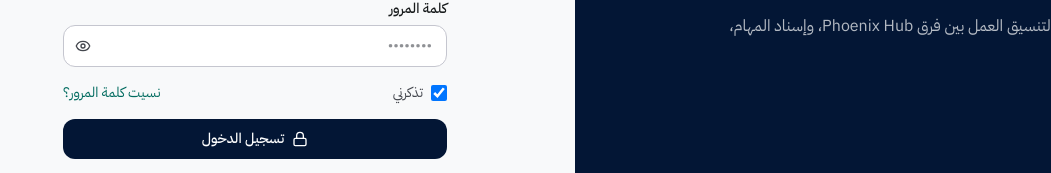
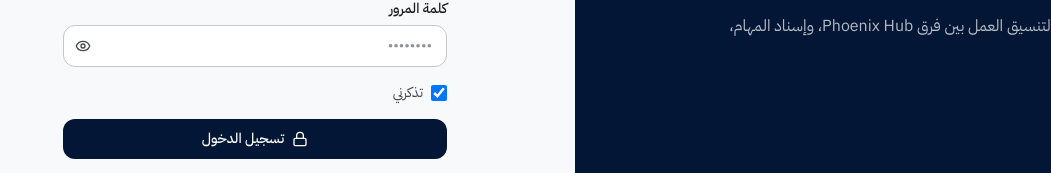
Before and after one commit to lighterwithoutgas/phoenix-hub-workspace, a Next.js app: page /login in a window 1280 px wide. Shown: the part 423-596 px from the top of the page, without its empty margins (229-1280 px from the left). Built offline with nearby package versions, Linux system fonts and the light colour scheme; no server answers; the database is empty.

Commit message:
Prevent duplicate invitations

```diff
--- a/src/app/(app)/members/page.tsx
+++ b/src/app/(app)/members/page.tsx
@@ -157,9 +157,11 @@ export default function MembersPage() {
           teams={data.teams}
           onClose={() => setShowInvite(false)}
           onInvite={(input) => {
-            inviteMember(input);
+            const invitation = inviteMember(input);
+            if (!invitation) return false;
             setSent(input.email);
             setShowInvite(false);
+            return true;
           }}
         />
       )}
@@ -174,8 +176,9 @@ function InviteDialog({
 }: {
   teams: { id: string; name: string }[];
   onClose: () => void;
-  onInvite: (input: InviteInput) => void;
+  onInvite: (input: InviteInput) => boolean;
 }) {
+  const [inviteError, setInviteError] = useState("");
   const { register, handleSubmit, watch, setValue, formState: { errors } } = useForm<InviteInput>({
     resolver: zodResolver(inviteSchema),
     defaultValues: { name: "", email: "", role: "member", teamIds: [], asLeader: false },
@@ -198,7 +201,14 @@ function InviteDialog({
             <X className="h-5 w-5" />
           </button>
         </div>
-        <form onSubmit={handleSubmit(onInvite)} className="mt-3 space-y-3">
+        <form
+          onSubmit={handleSubmit((input) => {
+            setInviteError("");
+            const sent = onInvite(input);
+            if (!sent) setInviteError("هذا البريد موجود بالفعل. لا يمكن إرسال دعوة أخرى لنفس البريد.");
+          })}
+          className="mt-3 space-y-3"
+        >
           <div>
             <label className="label">الاسم</label>
             <input className="input" {...register("name")} />
@@ -236,6 +246,7 @@ function InviteDialog({
               <ShieldCheck className="h-4 w-4 text-primary" /> تعيينه قائدا للفرق المحددة
             </label>
           )}
+          {inviteError && <p className="rounded-card bg-error/10 px-3 py-2 text-xs text-error">{inviteError}</p>}
           <div className="flex justify-end gap-2 pt-1">
             <button type="submit" className="btn-primary">إرسال الدعوة</button>
             <button type="button" onClick={onClose} className="btn-ghost">إلغاء</button>
--- a/src/app/login/page.tsx
+++ b/src/app/login/page.tsx
@@ -81,11 +81,10 @@ export default function LoginPage() {
               {errors.password && <p className="mt-1 text-xs text-error">{errors.password.message}</p>}
             </div>
 
-            <div className="flex items-center justify-between text-sm">
+            <div className="flex items-center text-sm">
               <label className="flex items-center gap-2 text-on-surface-variant">
                 <input type="checkbox" className="h-4 w-4 rounded accent-[var(--primary)]" {...register("remember")} /> تذكرني
               </label>
-              <button type="button" className="text-secondary hover:underline">نسيت كلمة المرور؟</button>
             </div>
 
             {error && <p className="rounded-card bg-error/10 px-3 py-2 text-xs text-error">{error}</p>}
--- a/src/lib/workspace-context.tsx
+++ b/src/lib/workspace-context.tsx
@@ -377,9 +377,16 @@ export function WorkspaceProvider({ children }: { children: React.ReactNode }) {
   const inviteMember = useCallback((input: InviteInput): Invitation | null => {
     if (!currentUser || !can(currentUser, "invite_members")) return null;
     const next = structuredClone(data);
+    const email = input.email.toLowerCase().trim();
+    const existingUser = next.users.some((user) => user.email.toLowerCase().trim() === email);
+    const existingInvitation = next.invitations.some(
+      (invitation) => invitation.email.toLowerCase().trim() === email && invitation.status !== "cancelled"
+    );
+    if (existingUser || existingInvitation) return null;
+
     const userId = uid("u");
     const inv: Invitation = {
-      id: uid("inv"), email: input.email, name: input.name, role: input.role,
+      id: uid("inv"), email, name: input.name, role: input.role,
       teamIds: input.teamIds, leaderOfTeamIds: input.asLeader ? input.teamIds : [],
       token: invitationToken(), status: "pending", expiresAt: daysFromNow(7),
       invitedBy: currentUser?.id ?? "system", createdAt: nowIso(),
@@ -389,7 +396,7 @@ export function WorkspaceProvider({ children }: { children: React.ReactNode }) {
     next.users = [
       ...next.users,
       {
-        id: userId, name: input.name, email: input.email, role: input.role,
+        id: userId, name: input.name, email, role: input.role,
         teamIds: input.teamIds, leaderOfTeamIds: input.asLeader ? input.teamIds : [],
         accountStatus: "invited", invitationStatus: "pending", createdAt: nowIso(), updatedAt: nowIso(),
       },
@@ -410,7 +417,7 @@ export function WorkspaceProvider({ children }: { children: React.ReactNode }) {
         candidate.id === inv.id ? { ...candidate, status } : candidate
       );
       updated.users = updated.users.map((candidate) =>
-        candidate.email === input.email && candidate.accountStatus === "invited"
+        candidate.email.toLowerCase().trim() === email && candidate.accountStatus === "invited"
           ? { ...candidate, invitationStatus: status, updatedAt: nowIso() }
           : candidate
       );
```
